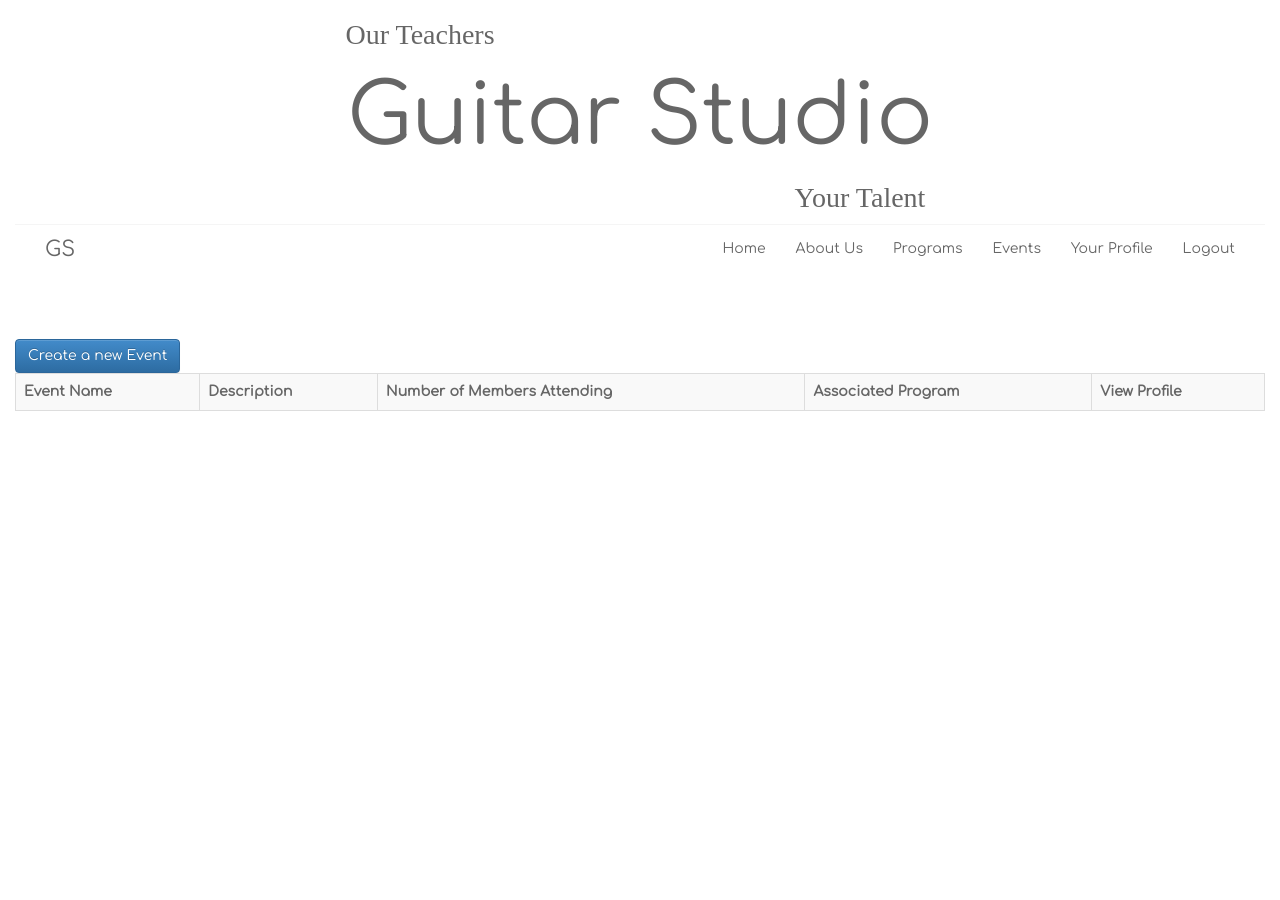
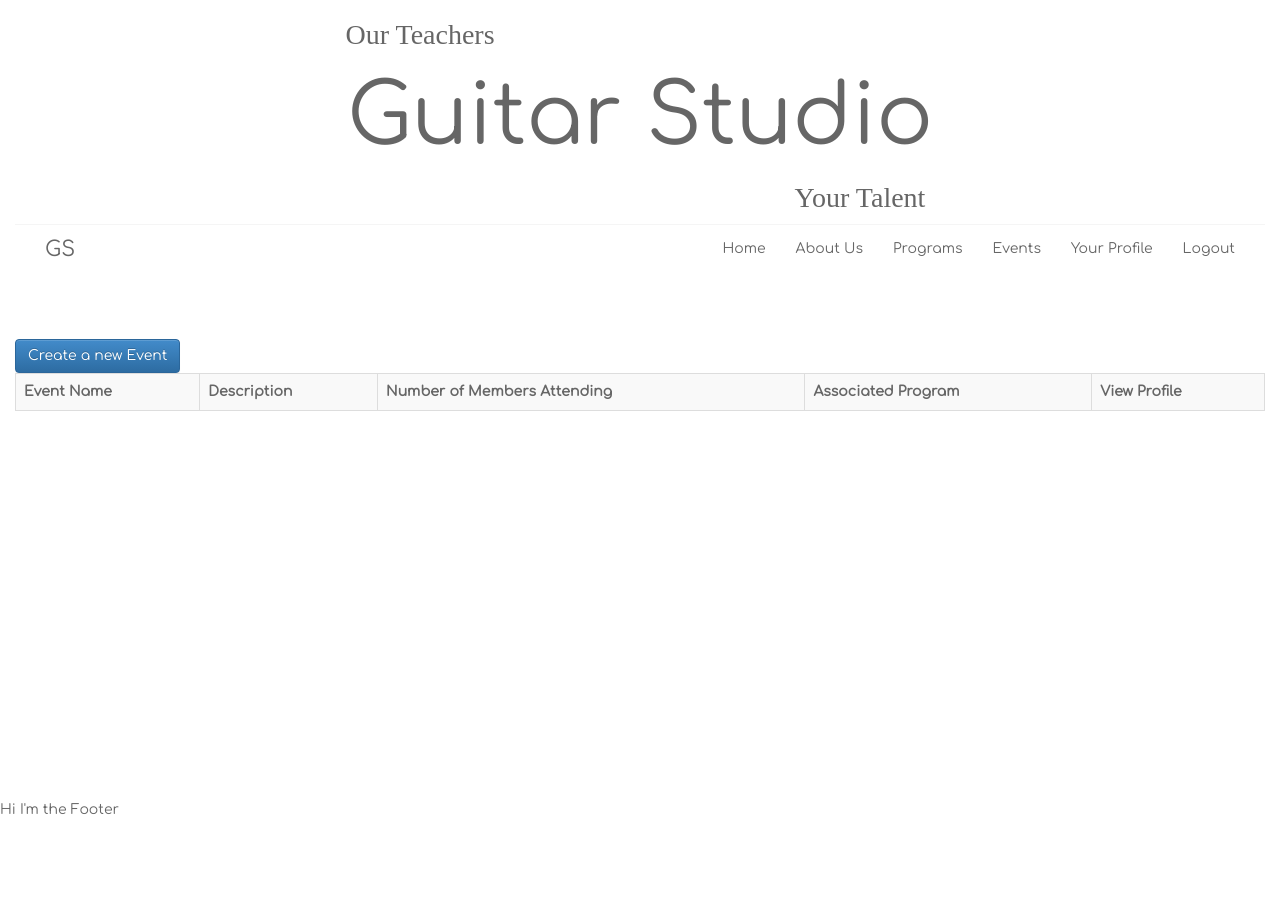
Before and after one commit to cool-beans/Team65_buffer, a Django app: page /final_project/events/ in a window 1280 px wide. Before the commit the page ends 411 px from the top, so only its background shows below. Run offline with Django 3.2, Linux system fonts and the light colour scheme; a user stored in the database is signed in; tables that the repository leaves empty hold one stand-in row (values such as "Sample post"); lists and menus that the app fills with data are empty; some libraries are stand-ins or nearby versions; some web fonts are replaced.

Commit message:
Got a foot to work. It's not completely sticky. Updated the readme file.

```diff
--- a/app/static/styles/application.css
+++ b/app/static/styles/application.css
@@ -113,3 +113,19 @@ th {
 
 #Color5 {
   background-color: #e7e7e7; }
+
+/*Sticky Footer*/
+* {
+  margin: 0; }
+
+html, body {
+  height: 100%; }
+
+.wrapper {
+  min-height: 100%;
+  height: auto !important;
+  height: 100%; }
+
+.footer, .push {
+  height: 4em;
+  clear: both; }
--- a/app/static/styles/application.scss
+++ b/app/static/styles/application.scss
@@ -143,3 +143,19 @@ form{//#login{
 #Color5{
    background-color:$medium_grey;
 }
+/*Sticky Footer*/
+* {
+margin: 0;
+}
+html, body {
+height: 100%;
+}
+.wrapper {
+min-height: 100%;
+height: auto !important;
+height: 100%;
+}
+.footer, .push {
+height: 4em;
+clear:both;
+}
--- a/app/templates/final_project/base.html
+++ b/app/templates/final_project/base.html
@@ -14,12 +14,11 @@
    <script type="text/javascript" src="{% static 'bootstrap/js/bootstrap.js' %}"></script>
    <script type="text/javascript" src="{% static 'js/bootstrap-carousel.js' %}"></script>
    <script type="text/javascript" src="{% static 'js/garand-sticky-c199302/jquery.sticky.js' %}"></script>
-   <script type="text/javascript" src="{% static 'js/maratbn-EZ-Sticky-Footer-fe789dd/jquery.ez-sticky-footer-0.0.2-min.js' %}"></script>
    <link href='http://fonts.googleapis.com/css?family=Comfortaa|Iceland' rel='stylesheet' type='text/css'>
    <script src="//use.edgefonts.net/wire-one;josefin-sans.js"></script>
 </head>
 <body>
-    <div class='jq-ez-sticky-footer-page-container'>
+    <div class='wrapper' >
       <div class="navigation">
          <div class="row">
             <div class="col-lg-12">
@@ -33,16 +32,18 @@
          {% endfor %}
          {% block content %}{% endblock %}
       </div><!--content-->
-      <div class='jq-ez-sticky-footer-content-expander'></div>
+      <div class="row">
+         <div class="colg-12" >
+      <div class='push'></div>
       </div>
-   <div class='jq-ez-sticky-footer-page-footer'>
-
+      </div>
+      </div>
+      <div class="row">
+         <div class="colg-12" >
    <div id="footer">
-      <div class="row">
-         <div class="col-lg-12">
+            Hi I'm the Footer
          </div>
       </div>
    </div><!--footer-->
-      </div>
 </body>
 </html>
--- a/app/templates/final_project/partials/navigation.html
+++ b/app/templates/final_project/partials/navigation.html
@@ -1,6 +1,4 @@
 {% load base_extra_tags %}
-<div role="navigation">
-
    <div class="row">
       <div class="col-lg-12">
          <h2 class="text-center"  id="left-sub">Our Teachers</h2>
@@ -11,9 +9,8 @@
       <div class="col-lg-12">
          <h2 class="text-center" id="right-sub">Your Talent</h2>
       </div>
-   </div>
+   </div> <!--row-->
 
-  <div>
 <div class="row">
   <div class="col-lg-12" id="nav-container">
      <a class="navbar-brand" href="#">GS</a>
@@ -36,4 +33,3 @@
     </ul>
   </div>
   </div>
-</div>
```
Also changed, not shown: Readme.txt, 1 other file.
